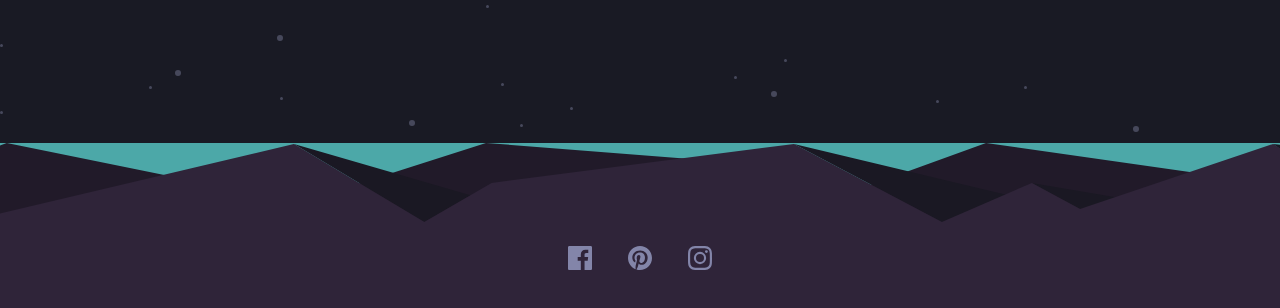
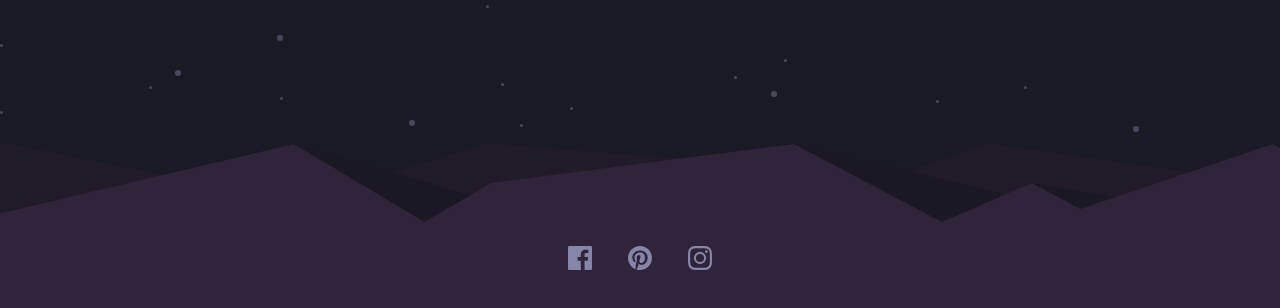
Before and after one commit to curiousmind04/Launch-Countdown-Timer, a plain HTML site: page index.html in a window 1280 px wide. Shown: the part 472-780 px from the top of the page. Drawn offline with Linux system fonts and the light colour scheme.

```diff
--- a/main.css
+++ b/main.css
@@ -151,7 +151,7 @@ footer {
   display: flex;
   justify-content: center;
   align-items: center;
-  background-color: rgb(76, 168, 168);
+  /* background-color: rgb(76, 168, 168); */
 }
 
 .social-icons {
@@ -221,7 +221,7 @@ footer {
     letter-spacing: 0.3rem;
   }
   footer {
-    background-size: cover;
+    /* background-size: cover; */
     background-position: bottom;
   }
 }
```
